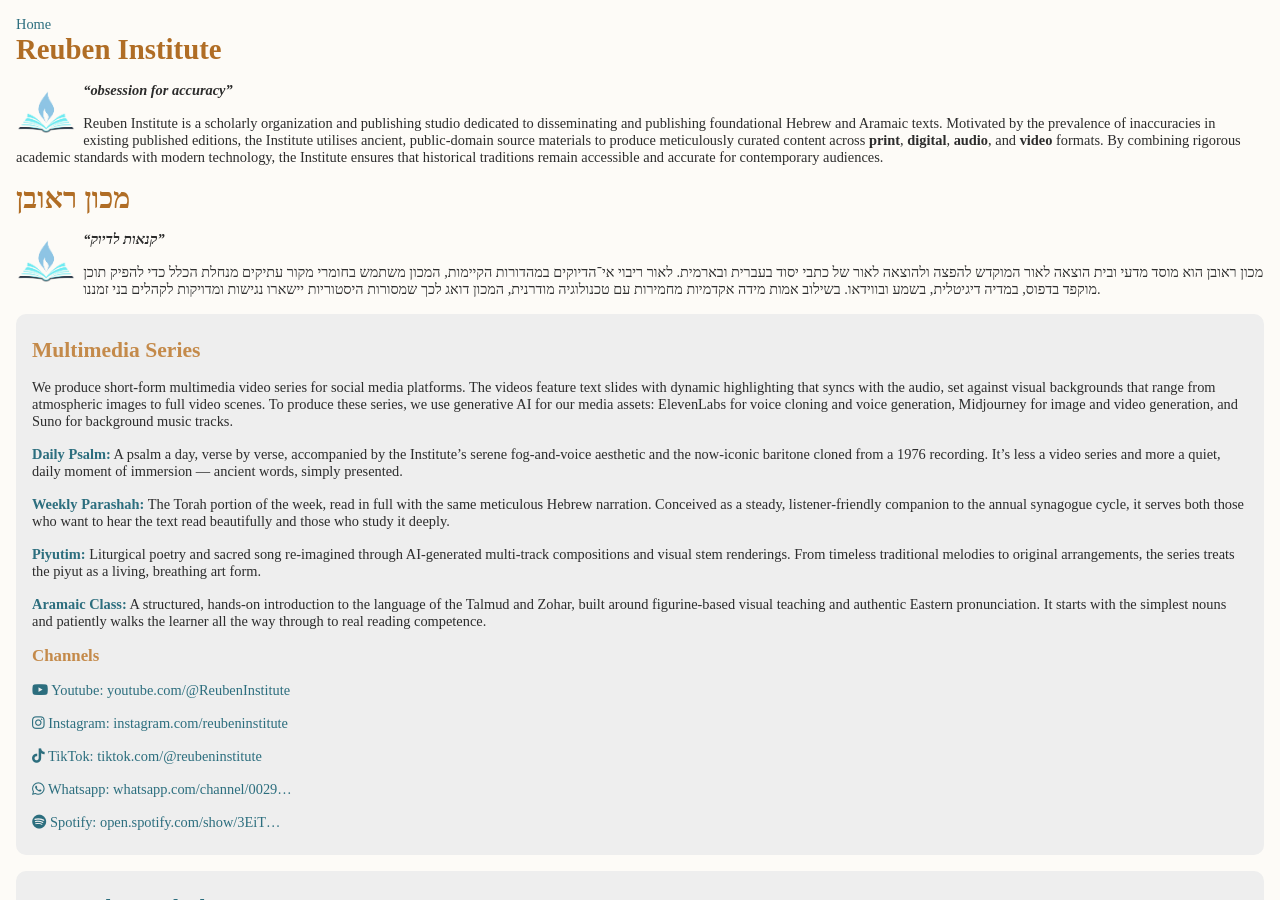
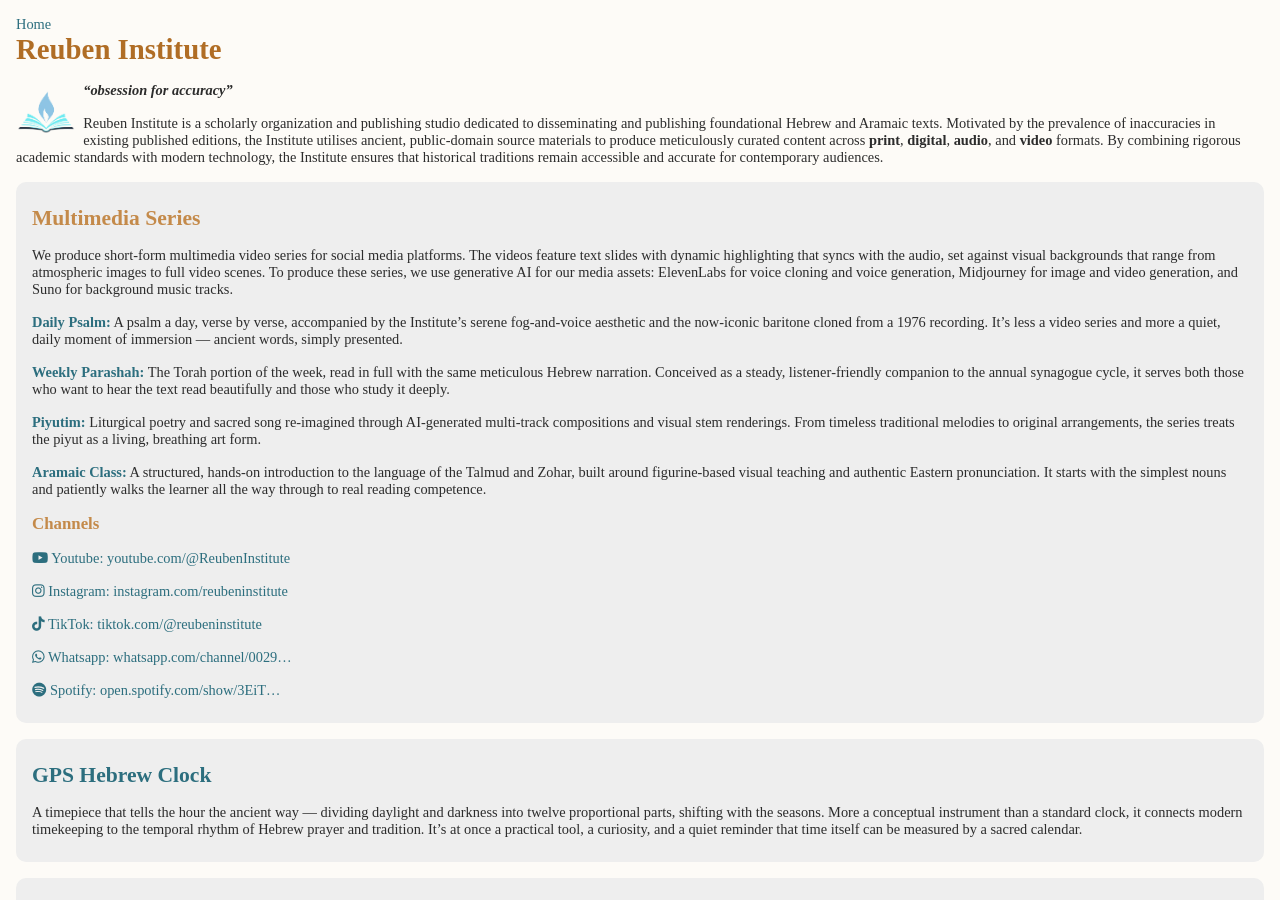
Before and after one commit to ReubenInstitute/ReubenInstitute.github.io, a Jekyll site: the page built from index.md, in a window 1280 px wide and 900 px high. Built offline with Jekyll 4.4.1, drawn with Linux system fonts in a browser that asks for light colours; nearby versions of some CDN libraries; some web fonts are replaced; our own code applies the rules of GitHub Pages for plain Markdown files; library files that are not in the unit come from our copies.

Commit message:
hebrew rtl

```diff
--- a/_layouts/default.html
+++ b/_layouts/default.html
@@ -1,5 +1,5 @@
 <!DOCTYPE html>
-<html lang="{{ page.lang | default: 'en' }}" {% if page.dir == 'rtl' %}dir="rtl"{% endif %}>
+<html lang="{{ page.lang | default: 'en' }}" {% if page.lang == 'he' %}dir="rtl"{% endif %}>
 	<head>
 		<meta charset="UTF-8">
 		<meta http-equiv="X-UA-Compatible" content="IE=edge">
--- a/index.md
+++ b/index.md
@@ -10,17 +10,6 @@
 produce meticulously curated content across **print**, **digital**, **audio**, and **video** formats.
 By combining rigorous academic standards with modern technology, the Institute ensures that
 historical traditions remain accessible and accurate for contemporary audiences.
-
-
-
-# מכון ראובן
-
-![](/@@/logo.png)
-
-_**"קנאות לדיוק"**_
-
-מכון ראובן הוא מוסד מדעי ובית הוצאה לאור המוקדש להפצה ולהוצאה לאור של כתבי יסוד בעברית ובארמית. לאור ריבוי אי־הדיוקים במהדורות הקיימות, המכון משתמש בחומרי מקור עתיקים מנחלת הכלל כדי להפיק תוכן מוקפד בדפוס, במדיה דיגיטלית, בשמע ובווידאו. בשילוב אמות מידה אקדמיות מחמירות עם טכנולוגיה מודרנית, המכון דואג לכך שמסורות היסטוריות יישארו נגישות ומדויקות לקהלים בני זמננו.
-
 
 
 <section markdown="1">
```
Also changed, not shown: he/index.md (+0 -1 lines).
